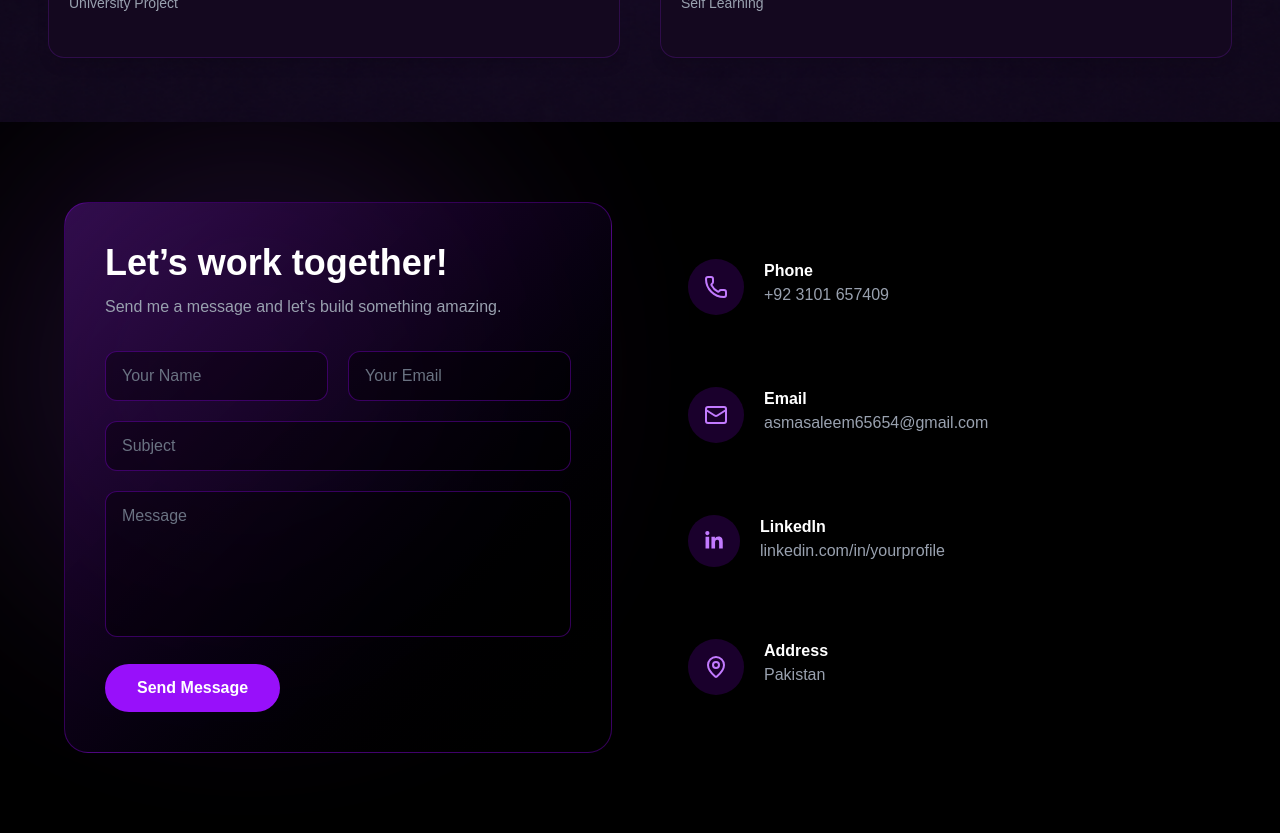
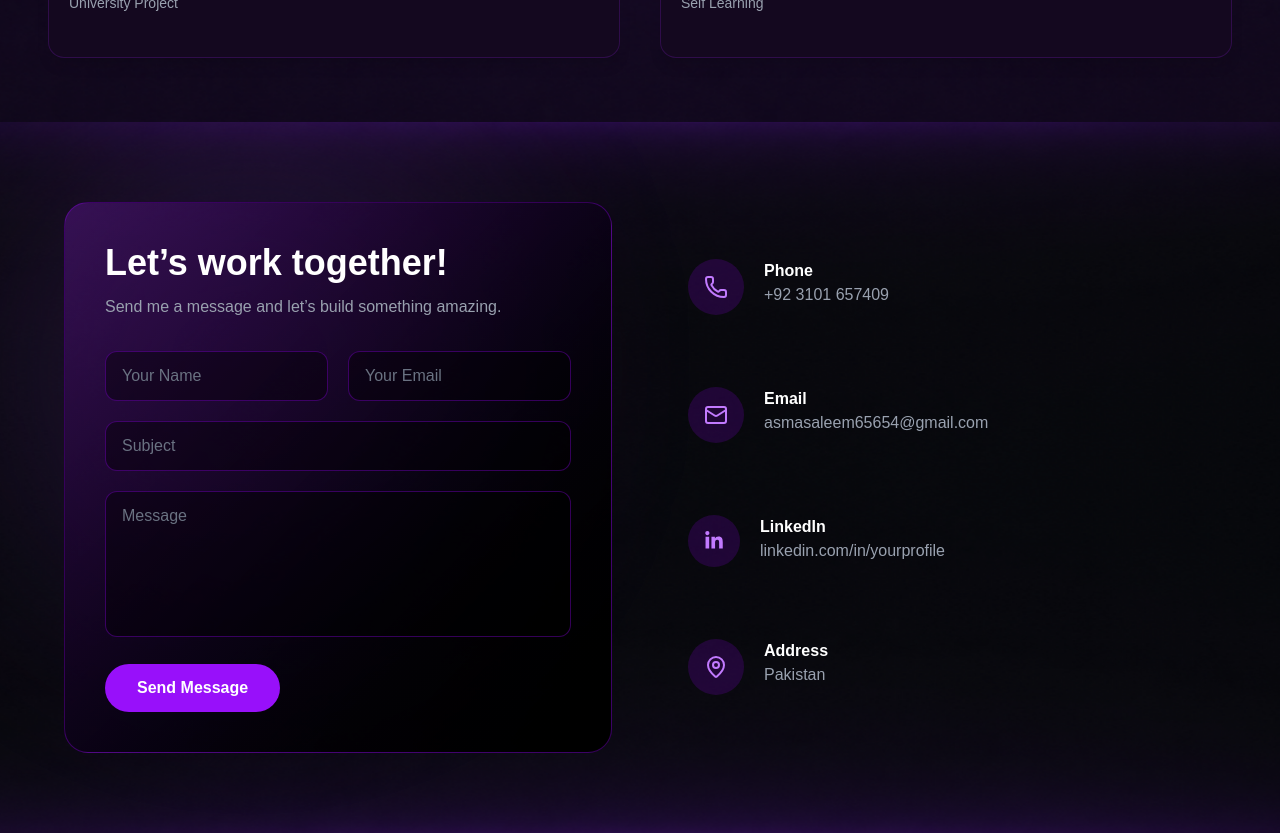
Before and after one commit to AsmaSaleem9405/asma-portfolio, a Next.js app: page / in a window 1280 px wide. Shown: the part 4740-5573 px from the top of the page. Built offline with nearby package versions, Linux system fonts and the light colour scheme.

Commit message:
add the colors bg

```diff
--- a/app/page.js
+++ b/app/page.js
@@ -1207,12 +1207,18 @@ const educationData = [
 
 {/*contact us*/}
 
- <section
-  className={`relative w-full py-20 px-6 md:px-16 overflow-hidden transition-all duration-500 ${
+<section
+  id="contact"
+  className={`relative w-full py-20 px-6 md:px-16 overflow-hidden transition-all duration-500 bg-cover bg-center bg-no-repeat ${
     darkMode
       ? "bg-black text-white"
       : "bg-white text-black"
   }`}
+  style={{
+    backgroundImage: darkMode
+      ? "url('/images/about-bg.png')"
+      : "url('/images/about-bg1.png')",
+  }}
 >
   {/* Background Glow */}
   <div className="absolute top-0 left-0 w-[500px] h-[500px] bg-purple-500/20 blur-[120px] rounded-full -z-0 animate-pulse"></div>
```
